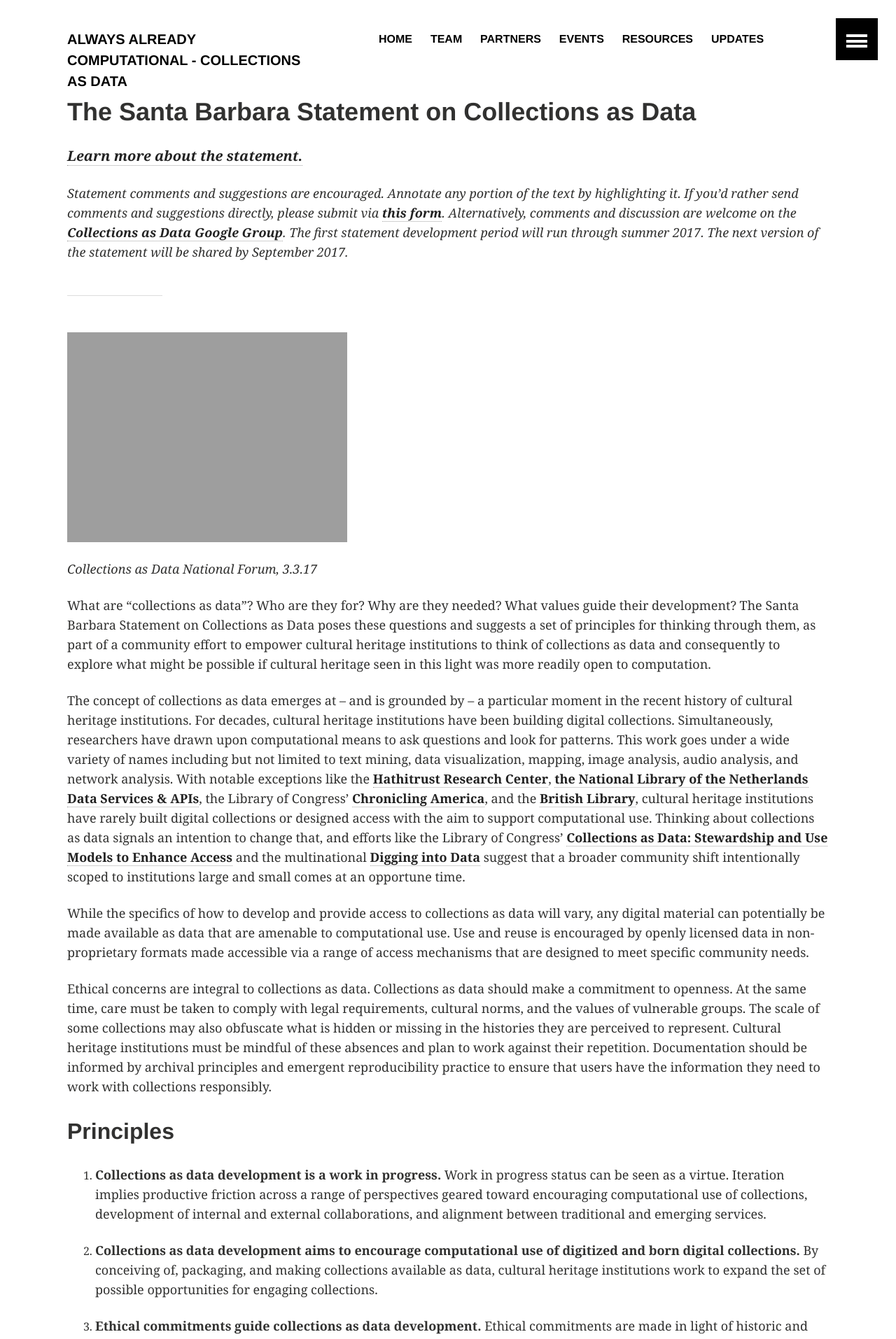
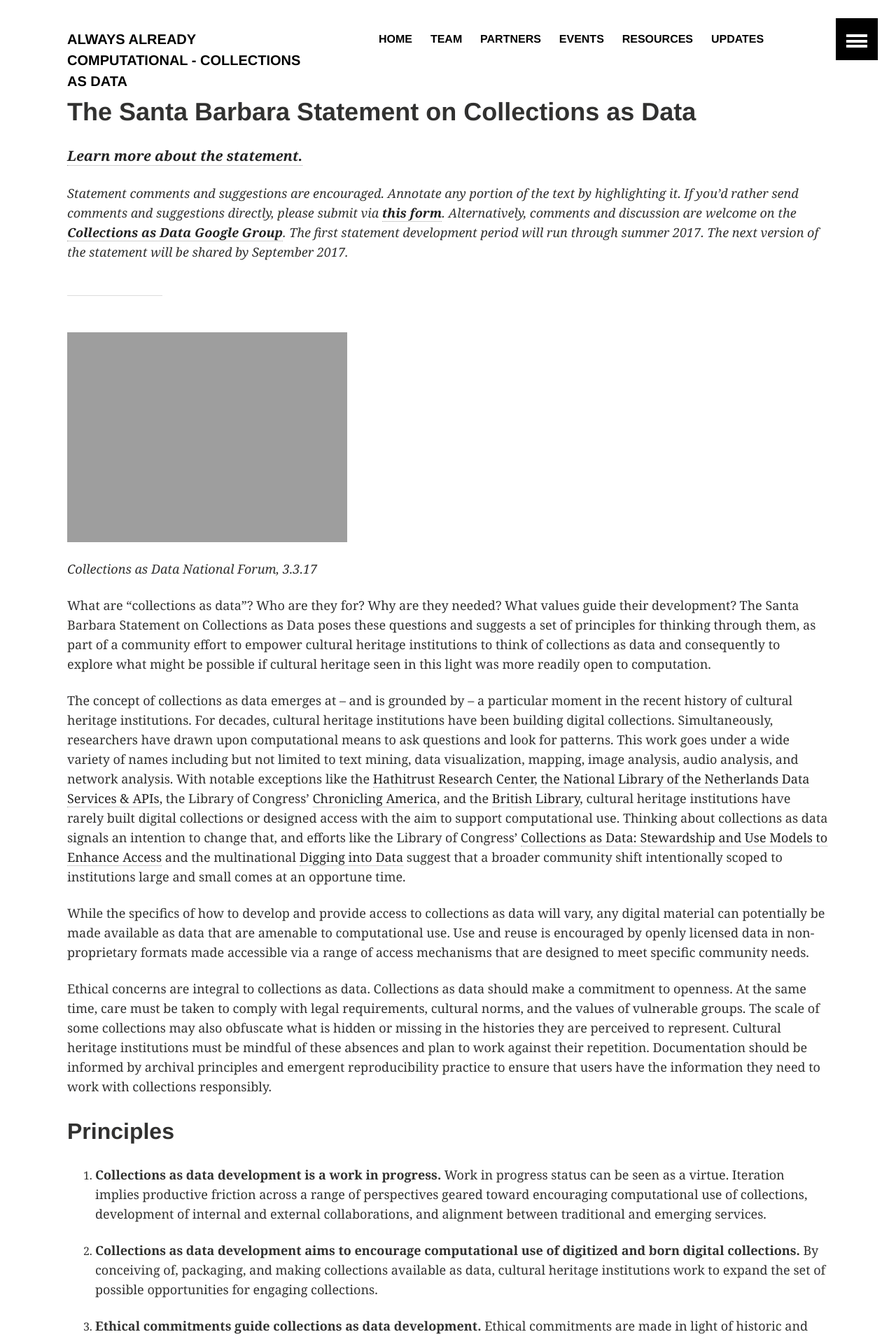
Before and after one commit to collectionsasdata/collectionsasdata.github.io, a Jekyll site: the page built from statement.markdown, in a window 1280 px wide. Shown: the top 1914 px of the page at 70% size. Built offline with Jekyll 4.4.1, drawn with Linux system fonts in a browser that asks for light colours; a script that is not in the unit is left out.

```diff
--- a/statement.markdown
+++ b/statement.markdown
@@ -14,7 +14,7 @@ title:  "The Santa Barbara Statement on Collections as Data"
 
 What are “collections as data”? Who are they for? Why are they needed? What values guide their development? The Santa Barbara Statement on Collections as Data poses these questions and suggests a set of principles for thinking through them, as part of a community effort to empower cultural heritage institutions to think of collections as data and consequently to explore what might be possible if cultural heritage seen in this light was more readily open to computation.
 
-The concept of collections as data emerges at -- and is grounded by -- a particular moment in the recent history of cultural heritage institutions. For decades, cultural heritage institutions have been building digital collections. Simultaneously, researchers have drawn upon computational means to ask questions and look for patterns. This work goes under a wide variety of names including but not limited to text mining, data visualization, mapping, image analysis, audio analysis, and network analysis. With notable exceptions like the [**Hathitrust Research Center**](https://analytics.hathitrust.org/), [**the National Library of the Netherlands Data Services & APIs**](https://www.kb.nl/en/resources-research-guides/data-services-apis), the Library of Congress’ [**Chronicling America**](http://chroniclingamerica.loc.gov/about/api/), and the [**British Library**](http://www.bl.uk/subjects/digital-scholarship), cultural heritage institutions have rarely built digital collections or designed access with the aim to support computational use. Thinking about collections as data signals an intention to change that, and efforts like the Library of Congress’ [**Collections as Data: Stewardship and Use Models to Enhance Access**](http://digitalpreservation.gov/meetings/dcs16.html) and the multinational [**Digging into Data**](https://diggingintodata.org/) suggest that a broader community shift intentionally scoped to institutions large and small comes at an opportune time.
+The concept of collections as data emerges at -- and is grounded by -- a particular moment in the recent history of cultural heritage institutions. For decades, cultural heritage institutions have been building digital collections. Simultaneously, researchers have drawn upon computational means to ask questions and look for patterns. This work goes under a wide variety of names including but not limited to text mining, data visualization, mapping, image analysis, audio analysis, and network analysis. With notable exceptions like the [Hathitrust Research Center](https://analytics.hathitrust.org/), [the National Library of the Netherlands Data Services & APIs](https://www.kb.nl/en/resources-research-guides/data-services-apis), the Library of Congress’ [Chronicling America](http://chroniclingamerica.loc.gov/about/api/), and the [British Library](http://www.bl.uk/subjects/digital-scholarship), cultural heritage institutions have rarely built digital collections or designed access with the aim to support computational use. Thinking about collections as data signals an intention to change that, and efforts like the Library of Congress’ [Collections as Data: Stewardship and Use Models to Enhance Access](http://digitalpreservation.gov/meetings/dcs16.html) and the multinational [Digging into Data](https://diggingintodata.org/) suggest that a broader community shift intentionally scoped to institutions large and small comes at an opportune time.
 
 While the specifics of how to develop and provide access to collections as data will vary, any digital material can potentially be made available as data that are amenable to computational use. Use and reuse is encouraged by openly licensed data in non-proprietary formats made accessible via a range of access mechanisms that are designed to meet specific community needs.
 
```
